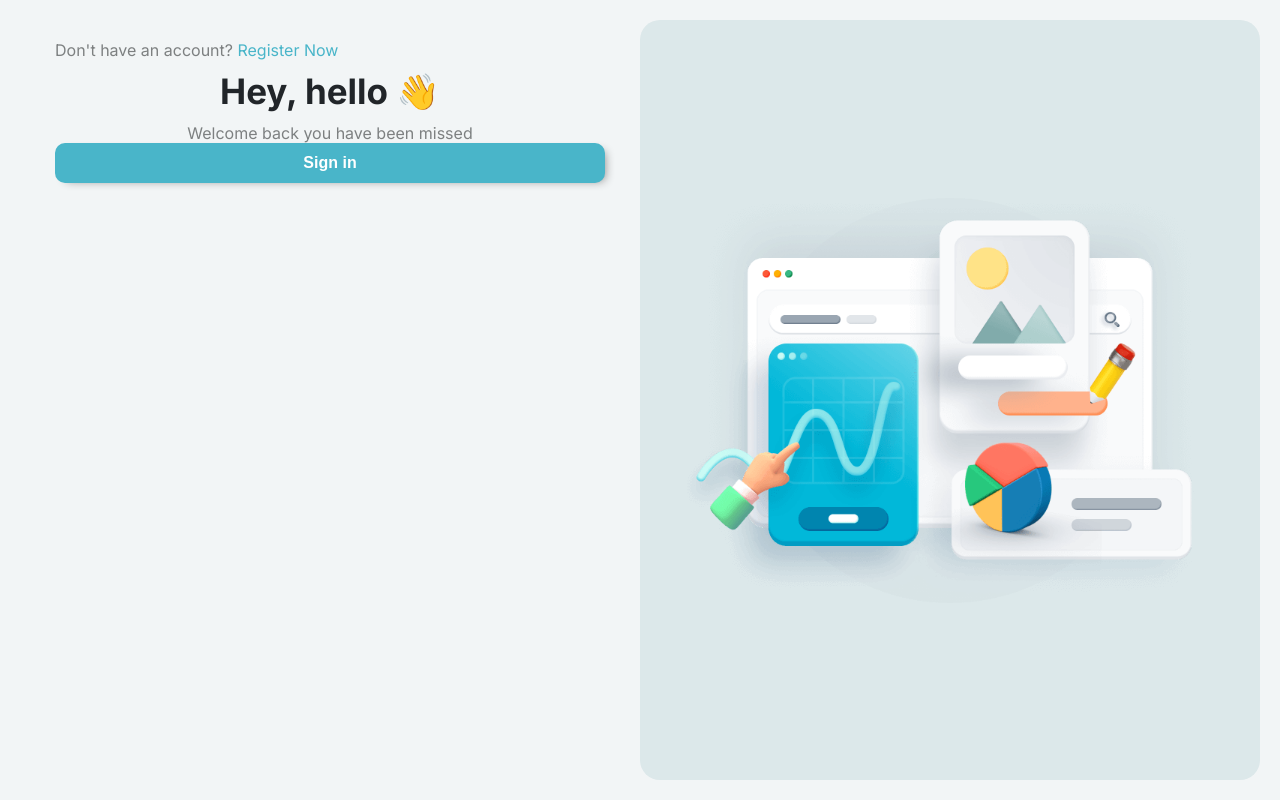
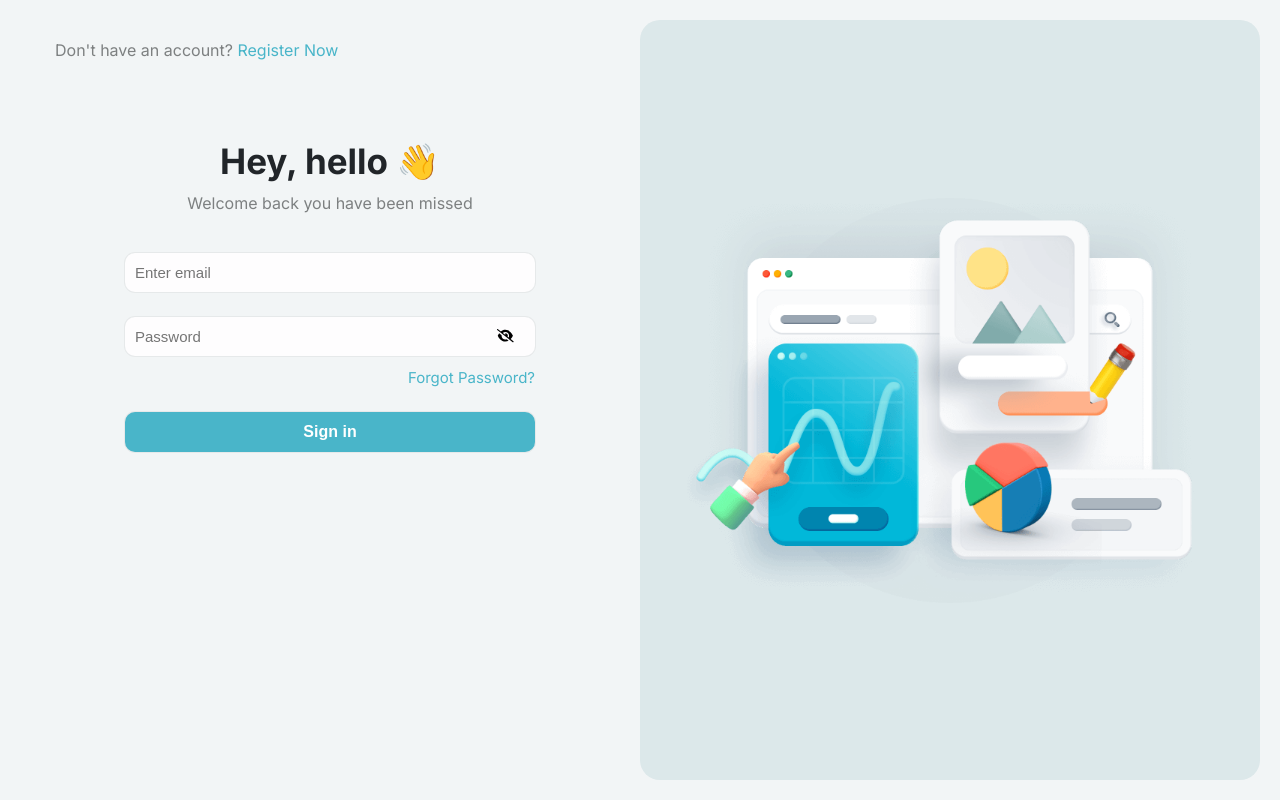
Before and after one commit to ashaytiwari/Authenticator-App, a Next.js app: page /login in a window 1280 px wide. Built offline with nearby package versions, Linux system fonts and the light colour scheme.

Commit message:
UI: created login page, feat: created secure-input-field generic component

```diff
--- a/package.json
+++ b/package.json
@@ -9,6 +9,9 @@
     "lint": "next lint"
   },
   "dependencies": {
+    "@fortawesome/fontawesome-svg-core": "^6.4.2",
+    "@fortawesome/free-solid-svg-icons": "^6.4.2",
+    "@fortawesome/react-fontawesome": "^0.2.0",
     "@types/node": "20.5.0",
     "@types/react": "18.2.20",
     "@types/react-dom": "18.2.7",
--- a/src/app/login/page.module.scss
+++ b/src/app/login/page.module.scss
@@ -34,6 +34,7 @@
     .loginForm {
       .formHeadingSection {
         text-align: center;
+        margin-top: 80px;
 
         .heading {
           font-size: 35px;
@@ -44,6 +45,32 @@
         .subHeading {
           font-size: 16px;
           color: var(--application-tertiary-color);
+        }
+      }
+
+      .loginFormContainer {
+        display: grid;
+        grid-template-rows: max-content;
+        row-gap: 25px;
+        padding: 40px 70px;
+
+        .emailControl,
+        .passwordField {
+          border: none;
+          box-shadow: var(--application-box-shadow);
+        }
+
+        .passwordFieldContainer {
+          display: grid;
+          grid-auto-rows: max-content;
+          row-gap: 12px;
+        }
+
+        .forgotPasswordLink {
+          color: var(--application-primary-color);
+          text-decoration: none;
+          font-size: 15px;
+          text-align: right;
         }
       }
     }
@@ -68,6 +95,12 @@
   #loginPageMain {
     #loginFormSection {
       padding: 20px;
+
+      .loginForm {
+        .loginFormContainer {
+          padding: 30px 0;
+        }
+      }
     }
   }
 }
--- a/src/app/login/page.tsx
+++ b/src/app/login/page.tsx
@@ -4,11 +4,27 @@ import React from 'react';
 import Image from 'next/image';
 import Link from 'next/link';
 
+import { useFormik } from 'formik';
+
+import SecureInputField from '@/components/generics/secure-input-field/SecureInputField';
+
 import loginCoverImage from '@/assets/images/login-cover-image.png';
 
 import styles from './page.module.scss';
 
 function LoginPage() {
+
+  const formik = useFormik({
+    initialValues: {
+      email: '',
+      password: ''
+    },
+    validate: () => { },
+    onSubmit: () => {
+      alert(JSON.stringify(formikValues));
+    }
+  });
+  const formikValues = formik.values;
 
   function renderRegisterNowLinkControl() {
 
@@ -24,10 +40,44 @@ function LoginPage() {
     );
   }
 
+  function renderPasswordFieldContainer() {
+
+    const secureInputFieldControlAttributes = {
+      placeholder: 'Password',
+      name: 'password',
+      className: styles.passwordField,
+      value: formikValues.password,
+      onChange: formik.handleChange
+    };
+
+    const forgotPasswordControlAttributes = {
+      href: '/',
+      className: styles.forgotPasswordLink
+    };
+
+    return (
+      <div className={styles.passwordFieldContainer}>
+        <SecureInputField {...secureInputFieldControlAttributes} />
+        <Link {...forgotPasswordControlAttributes}>Forgot Password?</Link>
+      </div>
+    );
+  }
+
   function renderLoginForm() {
 
     const singInControlAttributes = {
-      className: 'application-themed-button'
+      className: 'application-themed-button',
+      onClick() {
+        formik.handleSubmit();
+      }
+    };
+
+    const emailControlAttributes = {
+      placeholder: 'Enter email',
+      name: 'email',
+      value: formikValues.email,
+      className: styles.emailControl,
+      onChange: formik.handleChange
     };
 
     return (
@@ -37,7 +87,9 @@ function LoginPage() {
           <label className={styles.subHeading}>Welcome back you have been missed</label>
         </div>
         <div className={styles.loginFormContainer}>
-          <button {...singInControlAttributes}>Sign in</button>
+          <input {...emailControlAttributes} />
+          {renderPasswordFieldContainer()}
+          <button {...singInControlAttributes} type='button'>Sign in</button>
         </div>
       </div>
     );
--- /dev/null
+++ b/src/components/generics/secure-input-field/SecureInputField.module.scss
@@ -0,0 +1,25 @@
+.secureInputFieldMain {
+  width: calc(100% - 20px);
+  border: solid 1px var(--application-tertiary-color);
+  border-radius: var(--application-border-radius);
+  padding: 10px;
+  display: grid;
+  grid-template-columns: auto 40px;
+  background-color: var(--application-white-color);
+
+  .inputControl,
+  .inputControl:focus {
+    padding: 0;
+    border: none;
+    outline: none;
+    border-radius: 0;
+    box-shadow: none;
+  }
+
+  .showHideControl {
+    border: none;
+    outline: none;
+    background-color: inherit;
+  }
+
+}
--- /dev/null
+++ b/src/components/generics/secure-input-field/SecureInputField.tsx
@@ -0,0 +1,53 @@
+"use client";
+
+import React, { useState } from 'react';
+
+import { FontAwesomeIcon } from '@fortawesome/react-fontawesome';
+import { faEye, faEyeSlash } from '@fortawesome/free-solid-svg-icons';
+
+import { ISecureInputFieldProps } from '@/interfaces/uiInterfaces/common';
+
+import styles from './SecureInputField.module.scss';
+
+const SecureInputField: React.FC<ISecureInputFieldProps> = (props) => {
+
+  const { name, value, placeholder, className, onChange, onBlur } = props;
+
+  const [show, setShow] = useState(false);
+
+  const inputControlAttributes = {
+    type: show ? 'text' : 'password',
+    className: styles.inputControl,
+    placeholder,
+    name,
+    value,
+    onChange,
+    onBlur
+  };
+
+  const showHideControlAttributes = {
+    className: styles.showHideControl,
+    onClick() {
+      setShow(!show);
+    }
+  };
+
+  let secureInputFieldMainClassName = styles.secureInputFieldMain;
+
+  if (typeof className !== 'undefined') {
+    secureInputFieldMainClassName += ` ${className}`;
+  }
+
+  return (
+    <div className={secureInputFieldMainClassName}>
+      <input {...inputControlAttributes} />
+      <button {...showHideControlAttributes}>
+        {
+          show ? <FontAwesomeIcon icon={faEye} /> : <FontAwesomeIcon icon={faEyeSlash} />
+        }
+      </button>
+    </div>
+  );
+};
+
+export default SecureInputField;
--- /dev/null
+++ b/src/interfaces/uiInterfaces/common.ts
@@ -0,0 +1,8 @@
+export interface ISecureInputFieldProps {
+  name: string,
+  value: string,
+  placeholder: string,
+  className?: string,
+  onChange: (value: any) => void,
+  onBlur?: (value: any) => void
+}
--- a/src/styles/button.scss
+++ b/src/styles/button.scss
@@ -17,7 +17,7 @@
   background-color: var(--application-primary-color);
   user-select: none;
   width: 100%;
-  box-shadow: 5px 3px 10px -5px #888;
+  box-shadow: var(--application-box-shadow);
 
   &:hover {
     background-color: var(--application-secondary-color);
--- a/src/styles/forms.scss
+++ b/src/styles/forms.scss
@@ -9,6 +9,8 @@ textarea {
   font-size: 15px;
   line-height: 19px;
   outline: none;
+  width: calc(100% - 20px);
+  background-color: var(--application-white-color);
 
   &:placeholder {
     color: var(--application-tertiary-color);
--- a/src/styles/variables.scss
+++ b/src/styles/variables.scss
@@ -9,4 +9,6 @@
   --application-error-color: #FF0038;
   --application-remove-button-color: #fdb5b8;
   --application-text-color: #212529;
+  --application-box-shadow: rgba(0, 0, 0, 0.05) 0px 0px 0px 1px;
+  ;
 }
```
Also changed, not shown: 1 other file (tests, documents, lock files or other folders).
